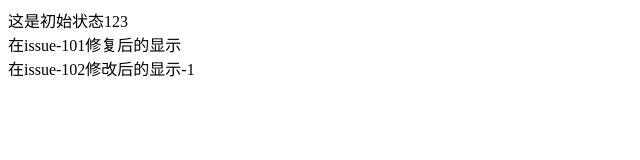
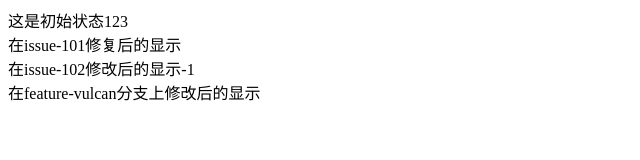
Before and after one commit to yeyating/test, a plain HTML site: page index.html in a window 1280 px wide. Shown: the whole page, without its empty margins (0-640 px from the left). Drawn offline with Linux system fonts and the light colour scheme.

Commit message:
add feature vulcan

```diff
--- a/index.html
+++ b/index.html
@@ -11,6 +11,7 @@
     <div>这是初始状态123</div>
     <div>在issue-101修复后的显示</div>
     <div>在issue-102修改后的显示-1</div>
+    <div>在feature-vulcan分支上修改后的显示</div>
   </div>
 </body>
 </html>
```
